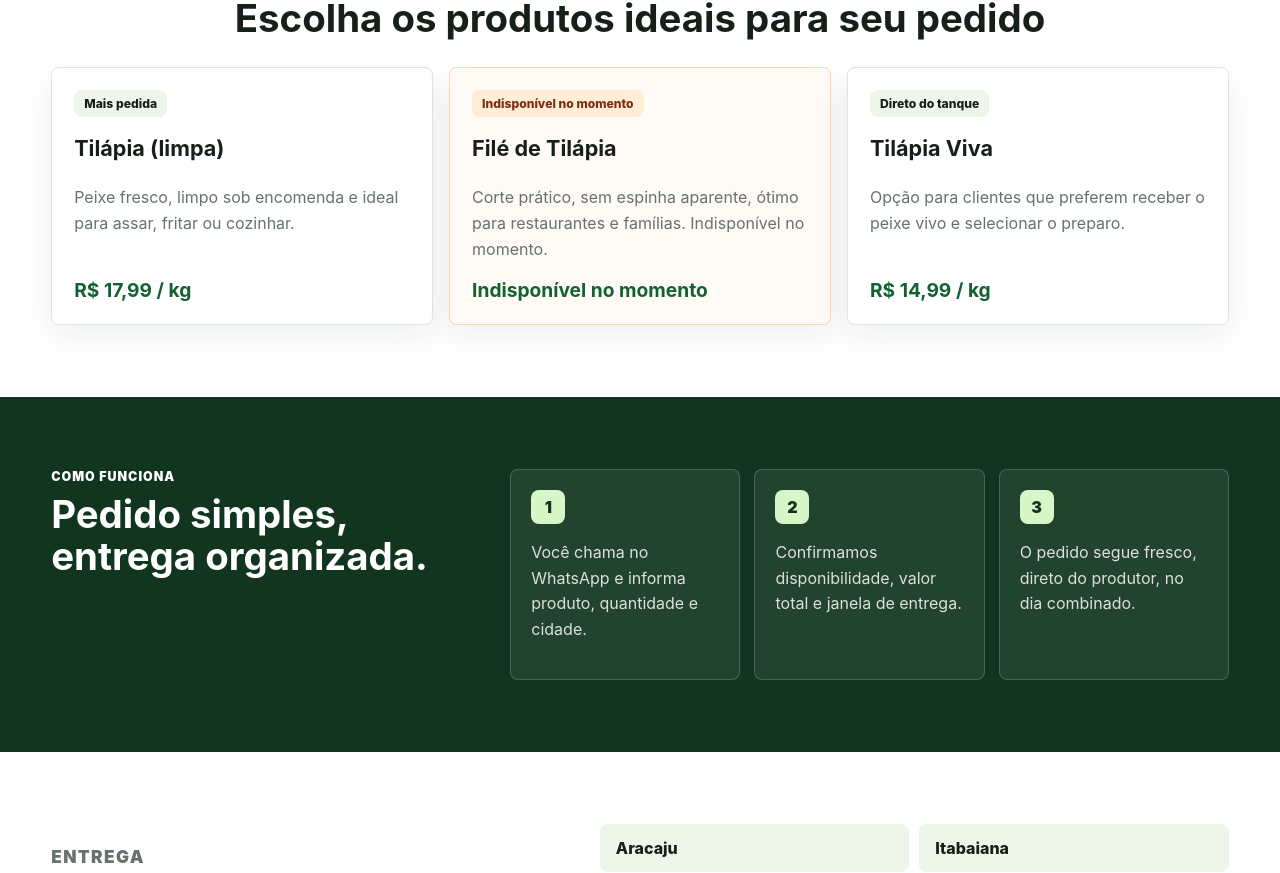
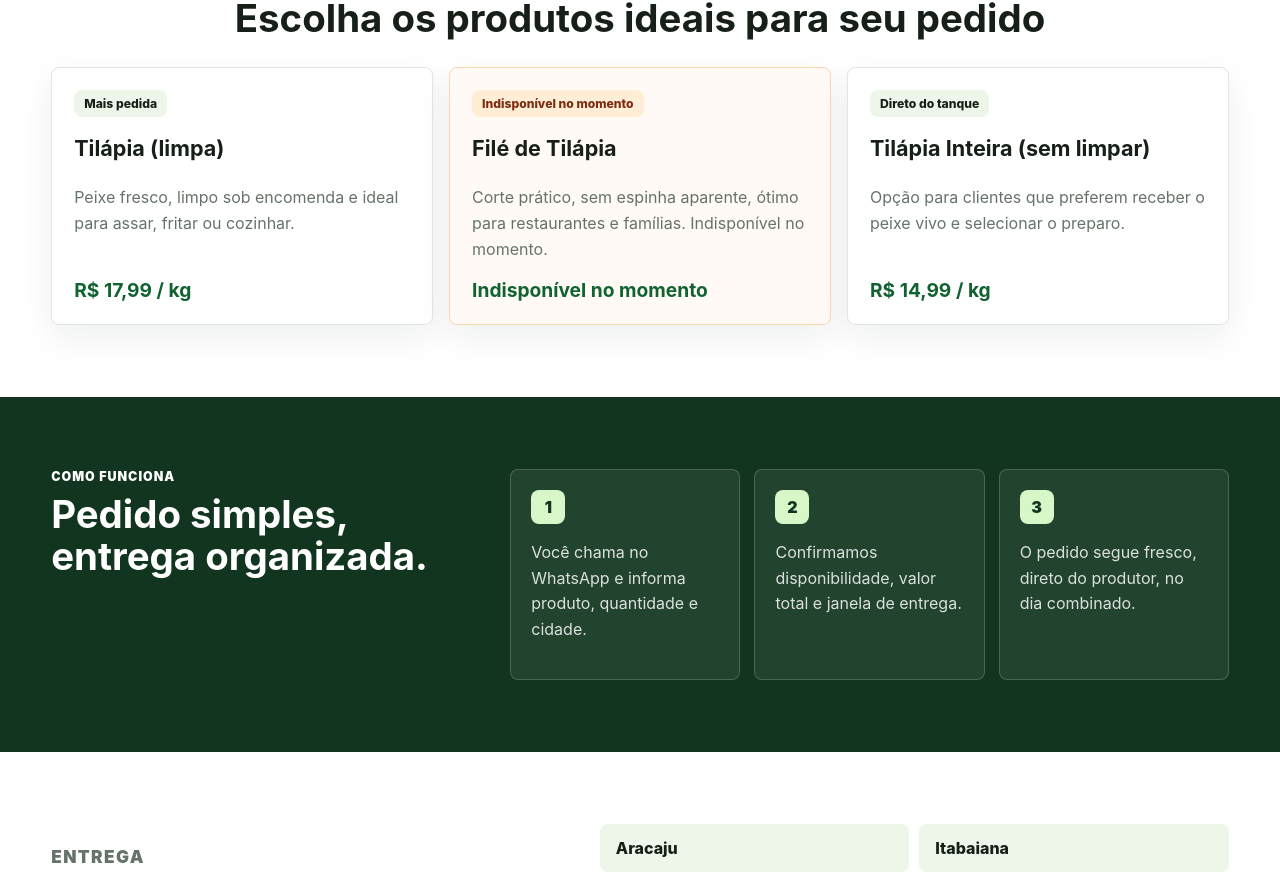
Before and after one commit to alysson0111/site-tilapia, a React (Vite) app: page / in a window 1280 px wide. Shown: the part 875-1748 px from the top of the page. Built offline with nearby package versions, Linux system fonts and the light colour scheme.

Commit message:
Renomeia tilapia viva para sem limpar

```diff
--- a/src/App.jsx
+++ b/src/App.jsx
@@ -23,7 +23,7 @@ const products = [
       "Corte prático, sem espinha aparente, ótimo para restaurantes e famílias. Indisponível no momento.",
   },
   {
-    name: "Tilápia Viva",
+    name: "Tilápia Inteira (sem limpar)",
     price: 14.99,
     badge: "Direto do tanque",
     description: "Opção para clientes que preferem receber o peixe vivo e selecionar o preparo.",
```
